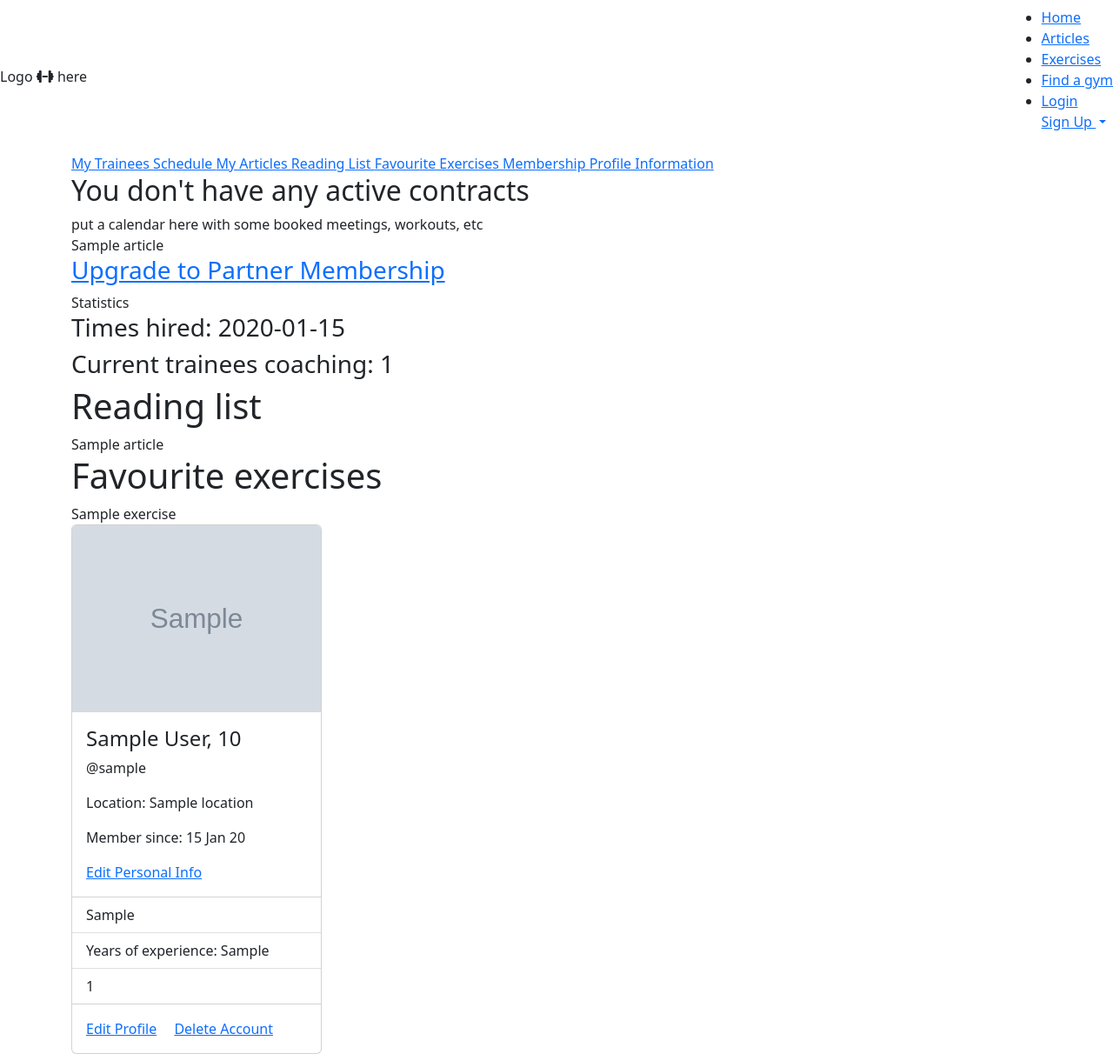
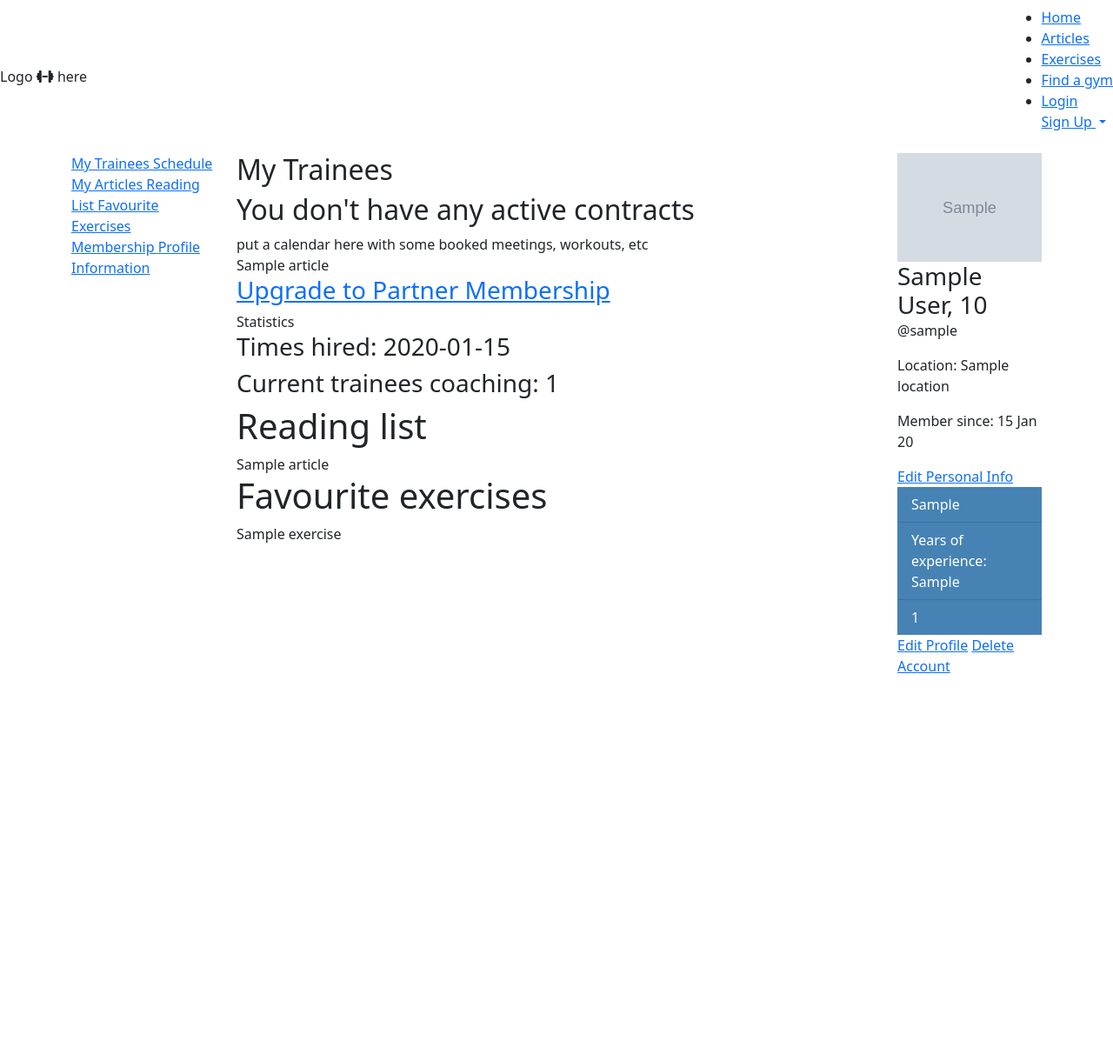
Before and after one commit to MartinDimovWD/Django_project_sport_app, a Django app: template templates/profiles/trainer/view-for-trainers/trainer-details.html in a window 1280 px wide. Shown: the whole page at 87% size. After the commit the page ends 774 px from the top, so only its background shows below. Run offline with Django 4.2, Linux system fonts and the light colour scheme; the template is opened without the code that fills it: most values are stand-ins (such as "Sample title", 1, 10 or a date in 2020); grey boxes marked "Sample" are stand-in pictures; parts of the project's set-up code (start-up, migrations or seed data) failed here and were passed over; some libraries are stand-ins or nearby versions.

Commit message:
Applied styles to the profiile dashboard
It's starting too look like a decent website

```diff
--- a/templates/partials/nav.html
+++ b/templates/partials/nav.html
@@ -40,8 +40,9 @@
                     Sign Up
                   </a>
                   <ul class="dropdown-menu">
-                    <li><a class="dropdown-item" href="{% url 'trainee sign up' %}">Trainee</a></li>
-                    <li><a class="dropdown-item" href="{% url 'trainer sign up' %}">Coach</a></li>
+                    <li>
+                        <a class="dropdown-item" href="{% url 'trainee sign up' %}" style="color:black">Trainee</a></li>
+                    <li><a class="dropdown-item" href="{% url 'trainer sign up' %}" style="color:black">Coach</a></li>
                   </ul>
                 </li>
 
--- a/templates/partials/trainer-dashboard/my-trainees.html
+++ b/templates/partials/trainer-dashboard/my-trainees.html
@@ -1,12 +1,22 @@
+<h2>My Trainees</h2>
 <div class="my-trainees">
     {% if active_trainees %}
         {% for trainee, goals in trainee_goals.items %}
-            <div class="card border-light mb-3" style="width: 27rem; height:13rem">
+            <div class="card border-light mb-3" style="width: 32rem; height:13rem">
               <div class="card-header">
                   {{ trainee.full_name }}
-                  <img src="{{ trainee.profile_picture }}" style="max-height: 30px; max-width: 30px" alt="">
+
               </div>
-              <div class="card-body">
+              <div class="card-body container">
+                  <div class="row">
+                    <div class="col-5">
+                        <img src="{{ trainee.profile_picture }}" style="max-height: 130px; max-width: 130px" alt="">
+
+                        <p>
+                        <i class="fa-regular fa-envelope"></i> message {{ trainee.first_name }}
+                    </p>
+                    </div>
+                    <div class="col-7">
                         <h5 class="card-title">{{ trainee.first_name }}'s goals</h5>
                         <ul>
                             {% for goal in goals %}
@@ -17,10 +27,14 @@
                                 </li>
                             {% endfor %}
                         </ul>
-                <a href="#">Full profile</a>
-                <p>
-                    <i class="fa-regular fa-envelope"></i> message {{ trainee.first_name }}
-                </p>
+
+                    <button class="btn btn-outline-light gym-details-btn">
+                        <a href="#">
+                            Full profile
+                        </a>
+                    </button>
+                    </div>
+                </div>
               </div>
             </div>
         {% endfor %}
--- a/templates/profiles/trainer/view-for-trainers/trainer-details.html
+++ b/templates/profiles/trainer/view-for-trainers/trainer-details.html
@@ -4,6 +4,8 @@
 
 {% block page_content %}
 <div class="container profile-dashboard">
+    <div class="row">
+        <div class="col-2">
             <nav class="dashboard-nav-menu">
                 <a href="#" id="trainees-nav-link" class="dashboard-nav-link">
                     My Trainees
@@ -27,8 +29,9 @@
                     Profile Information
                 </a>
             </nav>
+        </div>
 
-    <div class="dashboard-content">
+        <div class="dashboard-content col-8">
             <div class="dashboard-section" id="trainees-section">
                 {% include 'partials/trainer-dashboard/my-trainees.html' %}
             </div>
@@ -52,19 +55,21 @@
             </div>
         </div>
 
-    <div class="card" style="width: 18rem;">
+        <div class="profile-card col-2
+    {#                card     #}
+                ">
           <img src="{{ trainerprofile.profile.profile_picture }}" class="card-img-top" alt="...">
           <div class="card-body">
-        <h4 class="card-title">{{ trainerprofile.profile.full_name }}, {{ trainerprofile.profile.age }}</h4>
+            <h3 class="card-title">{{ trainerprofile.profile.full_name }}, {{ trainerprofile.profile.age }}</h3>
             <p class="card-text">@{{ trainerprofile.profile.username }}</p>
             <p class="card-text">Location: {{ trainerprofile.profile.location }}</p>
             <p class="card-text">Member since: {{ trainerprofile.profile.date_joined|date:'d M y' }}</p>
             <a href="{% url 'user update personal' request.user.pk %}" class="card-link">Edit Personal Info</a>
           </div>
           <ul class="list-group list-group-flush">
-          <li class="list-group-item">{{ trainerprofile.training_field|capfirst }}</li>
-        <li class="list-group-item">Years of experience: {{ trainerprofile.years_experience }}</li>
-        <li class="list-group-item">{{ trainerprofile.phone_number }}</li>
+            <li class="list-group-item" style="background-color: steelblue; color:white">{{ trainerprofile.training_field|capfirst }}</li>
+            <li class="list-group-item" style="background-color: steelblue; color:white">Years of experience: {{ trainerprofile.years_experience }}</li>
+            <li class="list-group-item" style="background-color: steelblue; color:white">{{ trainerprofile.phone_number }}</li>
 
           </ul>
           <div class="card-body">
@@ -72,6 +77,6 @@
             <a href="{% url 'trainer profile delete' slug=request.user.trainerprofile.slug %}" class="card-link">Delete Account</a>
           </div>
         </div>
-
+    </div>
 </div>
 {% endblock %}
```
Also changed, not shown: templates/profiles/trainee/profile-details.html (+10 -8 lines), 3 other files. Lines whose indentation alone changed are shown as unchanged.
